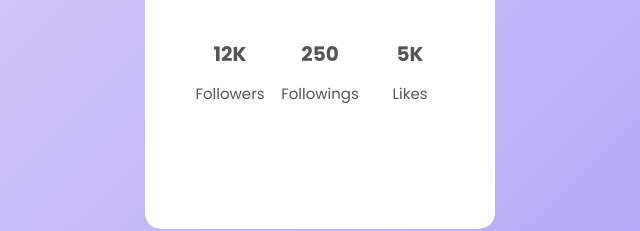
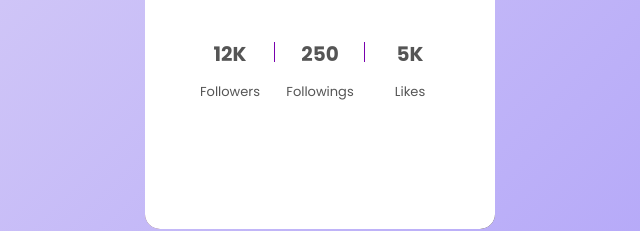
Before and after one commit to fmfahath/profile_flip_3D_card, a plain HTML site: page index.html in a window 1280 px wide. Shown: the part 396-627 px from the top of the page, 320-960 px from the left. Drawn offline with Linux system fonts and the light colour scheme.

Commit message:
followers text styled

```diff
--- a/style.css
+++ b/style.css
@@ -120,9 +120,27 @@
     flex: 1;
     text-align: center;
     color: #555;
-    font-size: 12px;
+    position: relative;
 }
 
 .row .col h2{
     font-size: 20px;
 }
+
+.row .col p{
+    font-size: 13px;
+}
+
+.row .col::after{
+    content: "";
+    width: 1.5px;
+    height: 20px;
+    background-color: #7800ad;
+    position: absolute;
+    top: 20%;
+    right: 0;
+}
+
+.row .col:last-child::after{
+    display: none;
+}
```
